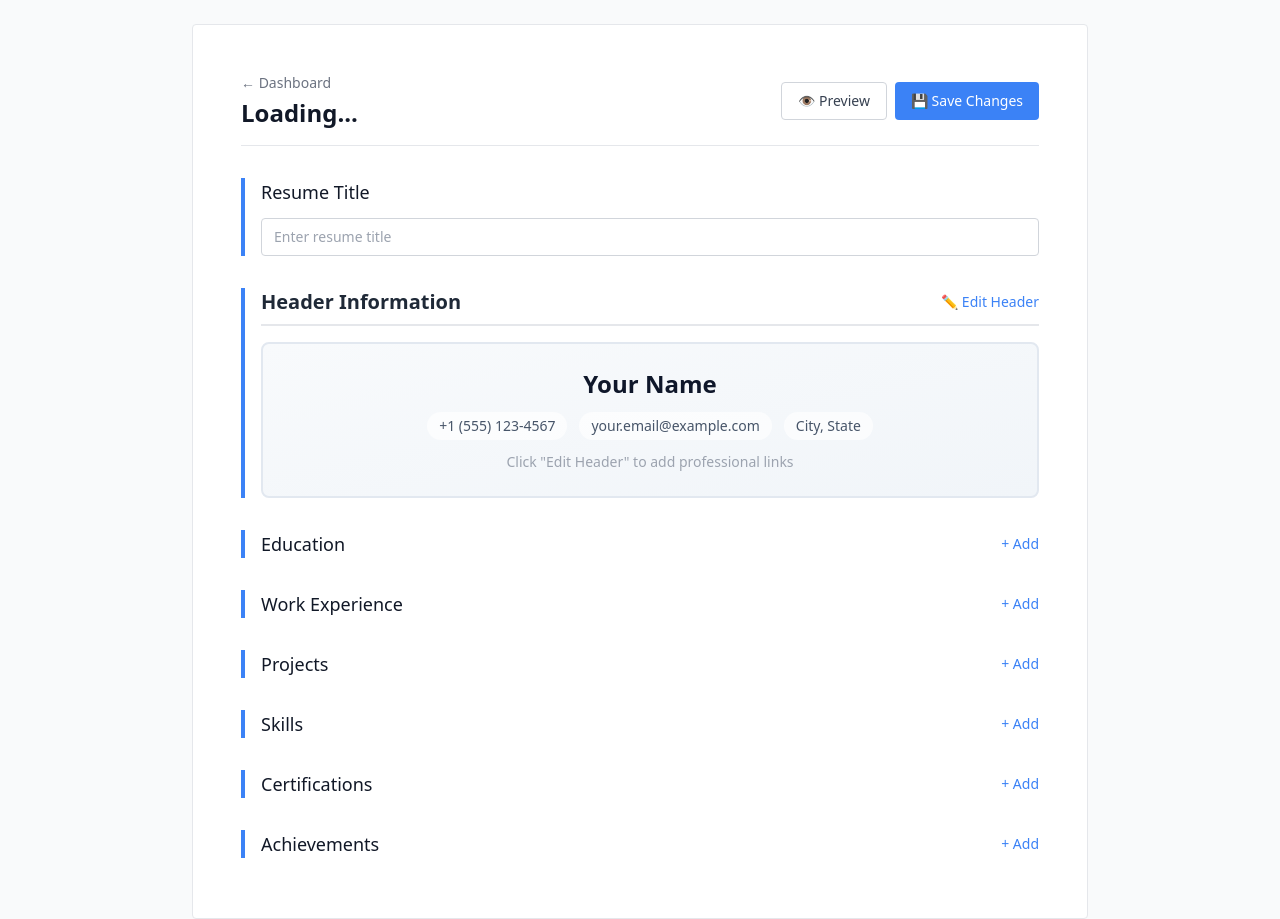
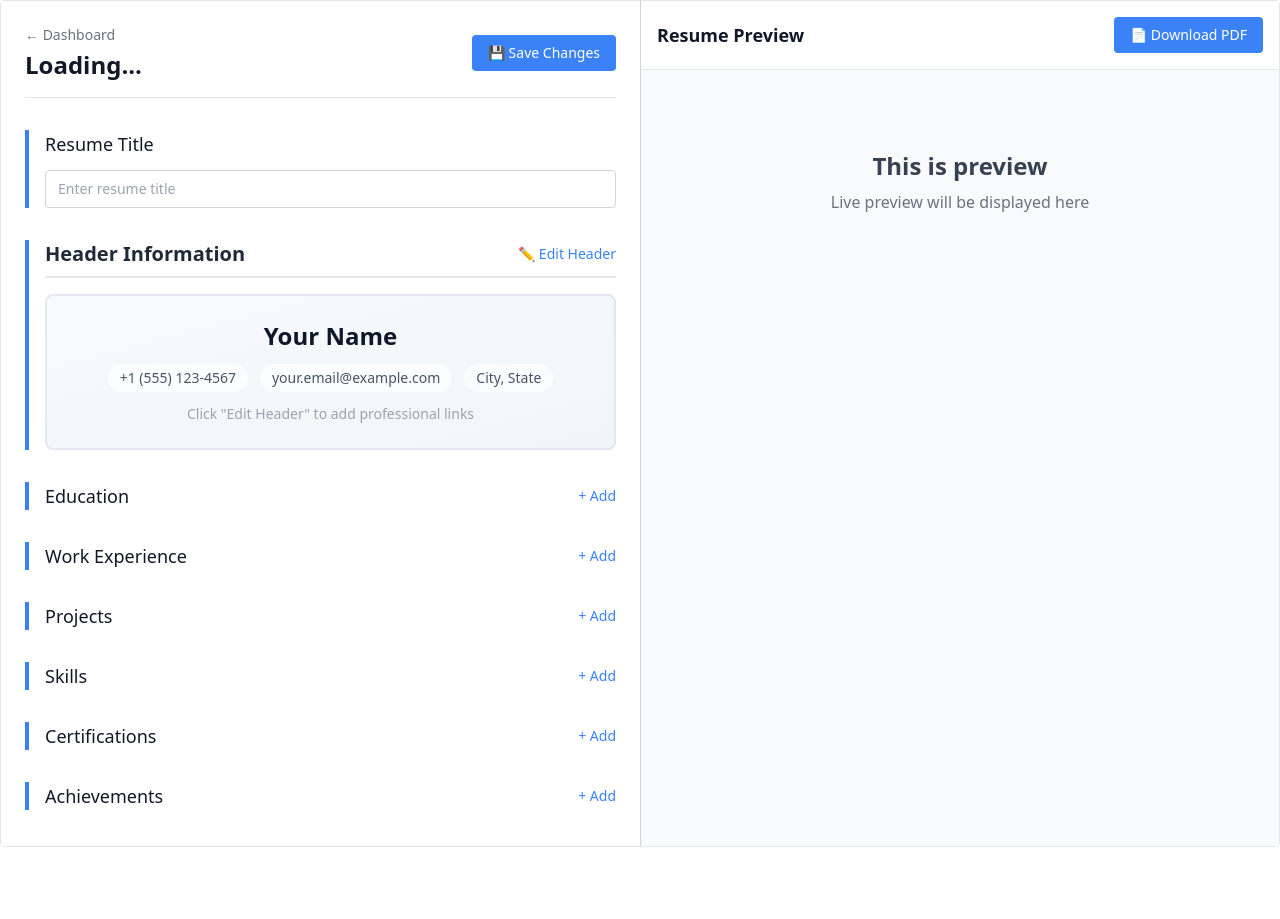
Before and after one commit to jitendra-ky/BlackAir, a Django app: page /resume/1/edit/ in a window 1280 px wide. Shown: the part 57-976 px from the top of the page. After the commit the page ends 904 px from the top, so only its background shows below. Run offline with Django 5.2, Linux system fonts and the light colour scheme; data that the repository does not hold is empty; some libraries are stand-ins or nearby versions.

Commit message:
UI: add preview window style and layout in resume editor page.

```diff
--- a/templates/base.html
+++ b/templates/base.html
@@ -20,7 +20,7 @@
     <!-- <link rel="stylesheet" href="/static/css/style.css"> -->
     <script src="https://code.jquery.com/jquery-3.6.0.min.js"></script>
 </head>
-<body class="bg-gray-50 text-gray-900 min-h-screen">
+<body class="text-gray-900 min-h-screen">
     <nav class="bg-white border-b border-gray-200 px-6 py-3 flex justify-between items-center">
         <a href="/" class="font-medium text-brand-blue hover:text-blue-600">Dashboard</a>
         <div class="nav-auth flex items-center gap-3">
@@ -38,7 +38,7 @@
         </div>
     </nav>
 
-    <main class="max-w-4xl mx-auto mt-6 p-6 bg-white rounded border min-h-[60vh]">
+    <main class="bg-gray-50 mx-auto rounded border min-h-[60vh]">
         {% block content %}{% endblock %}
     </main>
 
--- a/templates/dashboard.html
+++ b/templates/dashboard.html
@@ -4,7 +4,7 @@
 {% block title %}Dashboard - Resume Builder{% endblock %}
 
 {% block content %}
-<div class="dashboard-container max-w-6xl mx-auto p-4 min-h-screen">
+<div class="dashboard-container max-w-6xl mx-auto p-4 min-h-screen bg-white rounded shadow-lg">
   <!-- Welcome Section -->
   <div class="dashboard-welcome text-center py-8">
     <h1 class="text-3xl font-medium mb-2 text-gray-900">Resume Dashboard</h1>
--- a/templates/resume_editor.html
+++ b/templates/resume_editor.html
@@ -4,7 +4,11 @@
 {% block title %}Edit Resume - Resume Builder{% endblock %}
 
 {% block content %}
-<div class="editor-container max-w-5xl mx-auto p-6">
+<!-- Main Container with Split Layout -->
+<div class="flex bg-gray-100 overflow-hidden" style="height: calc(100vh - 64px);">
+  <!-- Left Half - Editor (Full width on small screens, half on large) -->
+  <div class="w-full lg:w-1/2 h-full overflow-y-auto bg-white">
+    <div class="editor-container p-6">
       <!-- Header Section -->
       <div class="editor-header flex justify-between items-center border-b pb-4 mb-8">
         <div class="header-left">
@@ -19,7 +23,7 @@
           <button id="cancel-all-btn" class="px-4 py-2 text-sm border border-gray-300 text-gray-700 rounded hover:bg-gray-50 focus:outline-none focus:ring-2 focus:ring-gray-500 transition-all duration-200 hidden">
             ↺ Cancel Changes
           </button>
-      <button id="preview-btn" class="px-4 py-2 text-sm border border-gray-300 text-gray-700 rounded hover:bg-gray-50 focus:outline-none focus:ring-2 focus:ring-blue-500 transition-all duration-200">
+          <button id="preview-btn" class="lg:hidden px-4 py-2 text-sm border border-gray-300 text-gray-700 rounded hover:bg-gray-50 focus:outline-none focus:ring-2 focus:ring-blue-500 transition-all duration-200">
             👁️ Preview
           </button>
           <button id="save-btn" class="px-4 py-2 text-sm bg-brand-blue text-white rounded hover:bg-blue-600 focus:outline-none focus:ring-2 focus:ring-blue-500 transition-all duration-200 disabled:opacity-50 disabled:cursor-not-allowed">
@@ -245,6 +249,58 @@
 
       </div>
     </div>
+  </div>
+
+  <!-- Right Half - Preview (Hidden on small screens, visible on large) -->
+  <div class="hidden lg:block lg:w-1/2 h-full bg-gray-50 border-l border-gray-300 overflow-y-auto">
+    <!-- Preview Header -->
+    <div class="flex justify-between items-center p-4 border-b bg-white">
+      <h3 class="text-lg font-semibold text-gray-900">Resume Preview</h3>
+      <button id="desktop-download-btn" class="px-4 py-2 text-sm bg-brand-blue text-white rounded hover:bg-blue-600 focus:outline-none focus:ring-2 focus:ring-blue-500 transition-all duration-200">
+        📄 Download PDF
+      </button>
+    </div>
+
+    <!-- Preview Content -->
+    <div class="p-4">
+      <div class="text-center py-16">
+        <h2 class="text-2xl font-semibold text-gray-700">This is preview</h2>
+        <p class="text-gray-500 mt-2">Live preview will be displayed here</p>
+      </div>
+    </div>
+  </div>
+</div>
+
+<!-- Preview Modal for Small Screens -->
+<div id="preview-modal" class="fixed inset-0 z-50 bg-black bg-opacity-50 flex items-center justify-center hidden lg:hidden">
+  <div class="bg-white rounded-lg w-full h-full max-w-4xl max-h-[90vh] mx-4 flex flex-col">
+    <!-- Modal Header -->
+    <div class="flex justify-between items-center p-4 border-b bg-gray-50 rounded-t-lg">
+      <h3 class="text-lg font-semibold text-gray-900">Resume Preview</h3>
+      <button id="close-preview-modal" class="text-gray-400 hover:text-gray-600 text-2xl font-bold">&times;</button>
+    </div>
+
+    <!-- Modal Content -->
+    <div class="flex-1 overflow-y-auto p-4">
+      <div class="text-center py-16">
+        <h2 class="text-2xl font-semibold text-gray-700">This is preview</h2>
+        <p class="text-gray-500 mt-2">Preview content will be displayed here</p>
+      </div>
+    </div>
+
+    <!-- Modal Footer -->
+    <div class="p-4 border-t bg-gray-50 rounded-b-lg">
+      <div class="flex justify-end gap-2">
+        <button id="modal-close-btn" class="px-4 py-2 text-sm border border-gray-300 text-gray-700 rounded hover:bg-gray-50 focus:outline-none focus:ring-2 focus:ring-gray-500 transition-all duration-200">
+          Close
+        </button>
+        <button id="modal-download-btn" class="px-4 py-2 text-sm bg-brand-blue text-white rounded hover:bg-blue-600 focus:outline-none focus:ring-2 focus:ring-blue-500 transition-all duration-200">
+          📄 Download PDF
+        </button>
+      </div>
+    </div>
+  </div>
+</div>
 
 <!-- Success/Error Messages -->
 <div id="message-container"></div>
@@ -266,4 +322,85 @@
 </div>
 
 <script type="module" src="{% static 'js/resume-editor.js' %}"></script>
+<script>
+// Preview Modal functionality for responsive design
+document.addEventListener('DOMContentLoaded', function() {
+    const previewBtn = document.getElementById('preview-btn');
+    const previewModal = document.getElementById('preview-modal');
+    const closePreviewModal = document.getElementById('close-preview-modal');
+    const modalCloseBtn = document.getElementById('modal-close-btn');
+    const modalDownloadBtn = document.getElementById('modal-download-btn');
+    const desktopDownloadBtn = document.getElementById('desktop-download-btn');
+
+    // Function to open preview modal on small screens
+    function openPreviewModal() {
+        // Check if we're on a small screen
+        if (window.innerWidth < 1024) { // lg breakpoint in Tailwind
+            previewModal.classList.remove('hidden');
+            document.body.style.overflow = 'hidden'; // Prevent background scrolling
+        }
+    }
+
+    // Function to close preview modal
+    function closeModal() {
+        previewModal.classList.add('hidden');
+        document.body.style.overflow = 'auto'; // Restore scrolling
+    }
+
+    // Function to handle download (placeholder - replace with actual download logic)
+    function handleDownload() {
+        // TODO: Implement actual PDF download functionality
+        console.log('Downloading PDF...');
+        alert('PDF download functionality will be implemented here');
+    }
+
+    // Event listeners
+    if (previewBtn) {
+        previewBtn.addEventListener('click', function(e) {
+            e.preventDefault();
+            openPreviewModal();
+        });
+    }
+
+    if (closePreviewModal) {
+        closePreviewModal.addEventListener('click', closeModal);
+    }
+
+    if (modalCloseBtn) {
+        modalCloseBtn.addEventListener('click', closeModal);
+    }
+
+    // Download button event listeners
+    if (modalDownloadBtn) {
+        modalDownloadBtn.addEventListener('click', handleDownload);
+    }
+
+    if (desktopDownloadBtn) {
+        desktopDownloadBtn.addEventListener('click', handleDownload);
+    }
+
+    // Close modal when clicking outside
+    if (previewModal) {
+        previewModal.addEventListener('click', function(e) {
+            if (e.target === previewModal) {
+                closeModal();
+            }
+        });
+    }
+
+    // Close modal with Escape key
+    document.addEventListener('keydown', function(e) {
+        if (e.key === 'Escape' && previewModal && !previewModal.classList.contains('hidden')) {
+            closeModal();
+        }
+    });
+
+    // Handle window resize - close modal if switching to large screen
+    window.addEventListener('resize', function() {
+        if (window.innerWidth >= 1024 && previewModal && !previewModal.classList.contains('hidden')) {
+            closeModal();
+        }
+    });
+});
+</script>
 {% endblock %}
```
Lines whose indentation alone changed are shown as unchanged.
